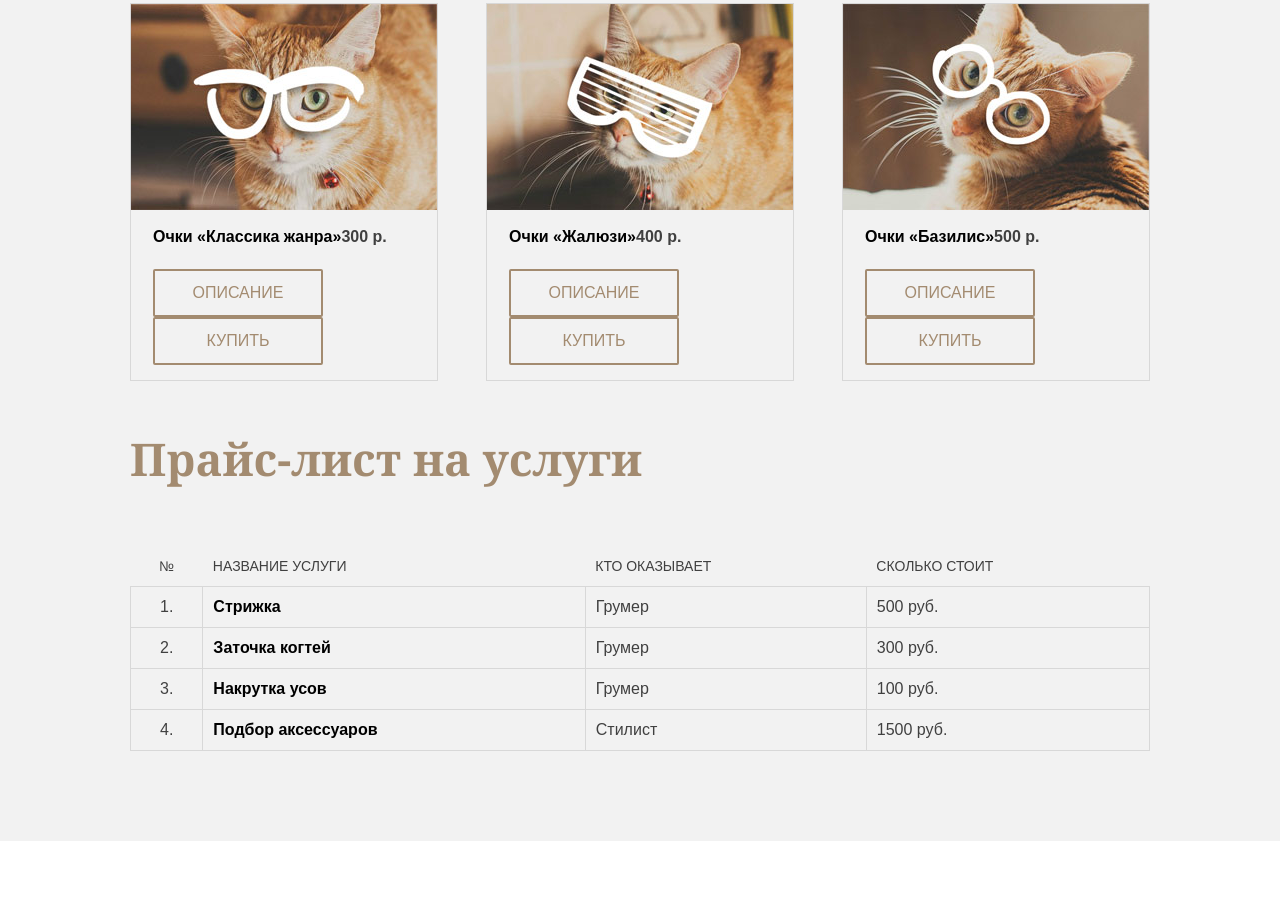
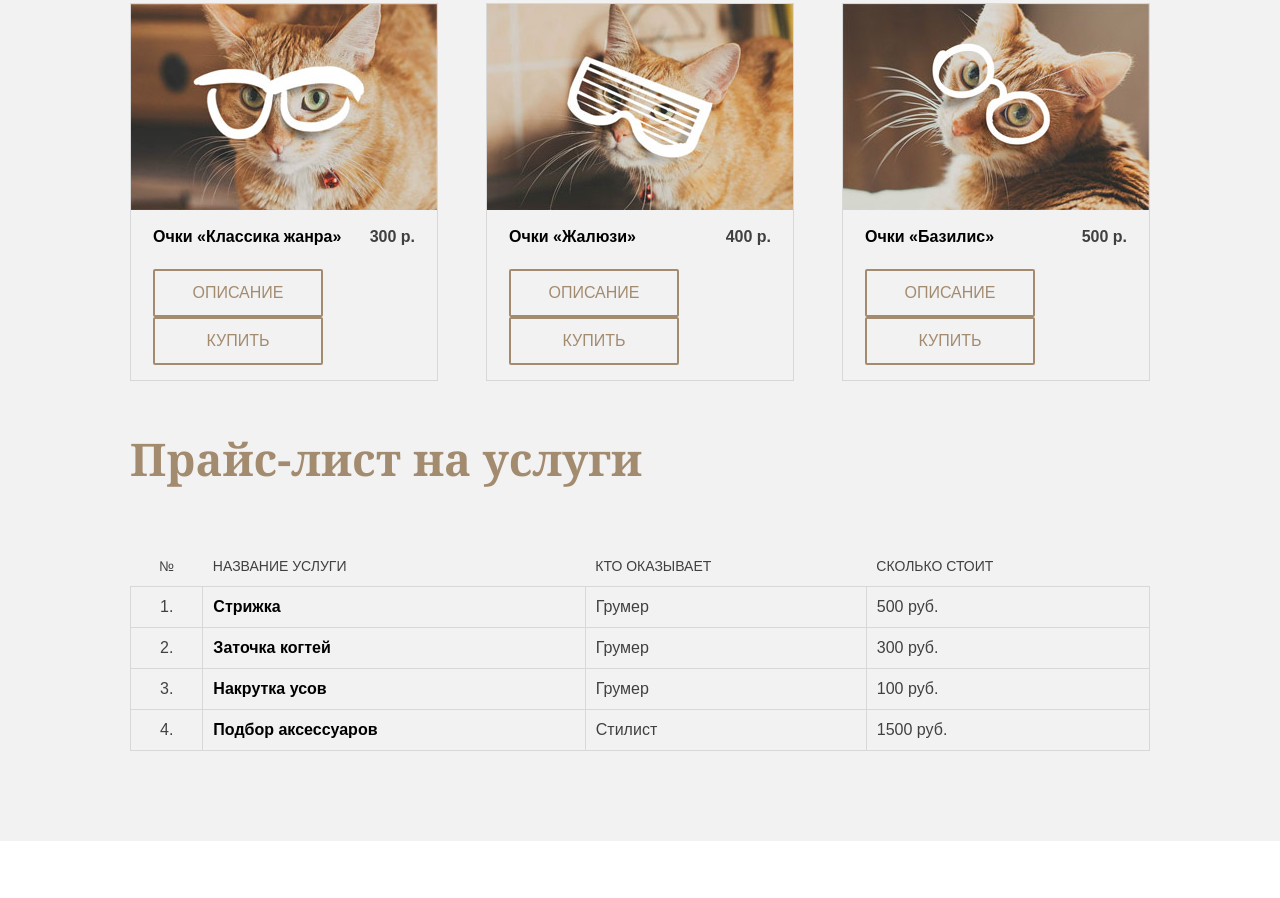
Before and after one commit to m1k1e/keksby_accessories_store, a plain HTML site: page index.html in a window 1280 px wide. Shown: the part 1935-2833 px from the top of the page. Drawn offline with Linux system fonts and the light colour scheme; files whose address does not match are found by name.

Commit message:
Add style for catalog-item-price  in popular-and-price block

```diff
--- a/css/style.css
+++ b/css/style.css
@@ -400,6 +400,12 @@ body {
   margin-bottom: 20px;
 }
 
+.catalog-item-price {
+  float: right;
+  max-width: 55px;
+  margin-bottom: 20px;
+}
+
 .price-list {
   width: 100%;
   border-collapse: collapse;
--- a/index.html
+++ b/index.html
@@ -102,21 +102,21 @@
           <div class="catalog-item">
             <img src="img/glasses-1.jpg" alt="очки «Классика жанра»" width="306" height="206">
             <h3>Очки «Классика жанра»</h3>
-            <b>300 р.</b>
+            <b class="catalog-item-price">300 р.</b>
             <a class="btn" href="#">Описание</a>
             <a class="btn" href="#">Купить</a>
           </div>
           <div class="catalog-item">
             <img src="img/glasses-2.jpg" alt="очки «Жалюзи»" width="306" height="206">
             <h3>Очки «Жалюзи»</h3>
-            <b>400 р.</b>
+            <b class="catalog-item-price">400 р.</b>
             <a class="btn" href="#">Описание</a>
             <a class="btn" href="#">Купить</a>
           </div>
           <div class="catalog-item">
             <img src="img/glasses-3.jpg" alt="очки «Базилис»" width="306" height="206">
             <h3>Очки «Базилис»</h3>
-            <b>500 р.</b>
+            <b class="catalog-item-price">500 р.</b>
             <a class="btn" href="#">Описание</a>
             <a class="btn" href="#">Купить</a>
           </div>
```
